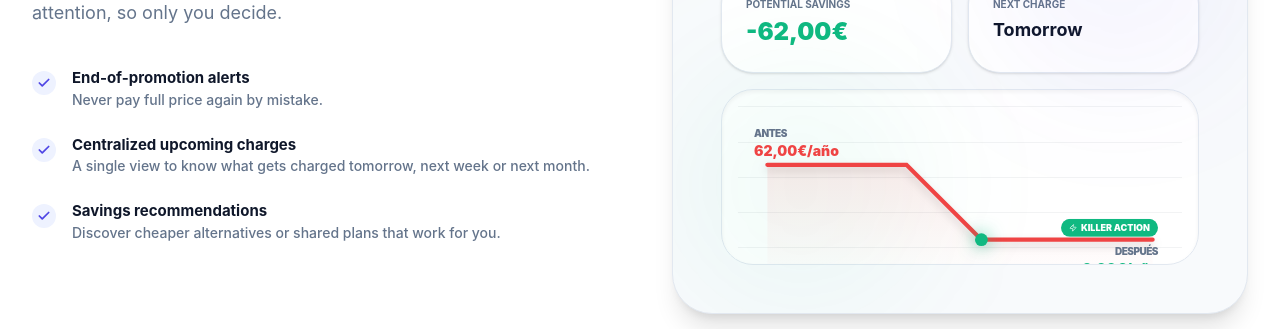
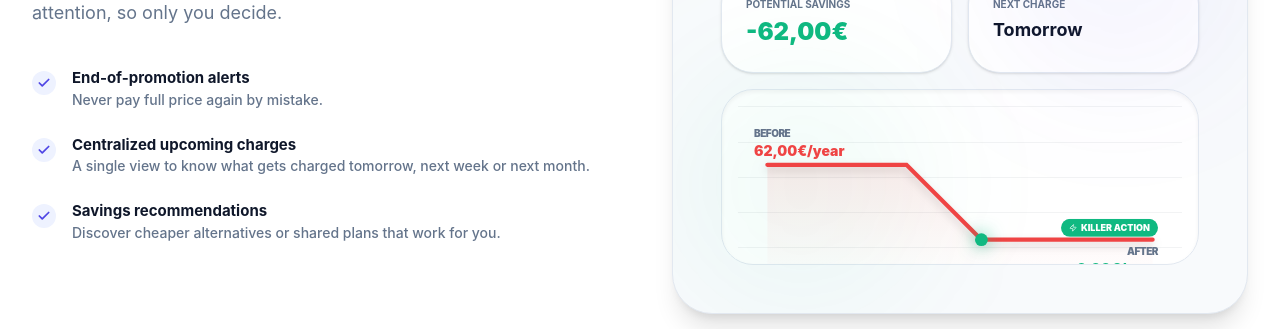
Before and after one commit to ranndoneur26/killer-control, a React (Vite) app: page / in a window 1280 px wide. Shown: the part 1540-1869 px from the top of the page. Built offline with nearby package versions, Linux system fonts and the light colour scheme; no server answers.

Commit message:
feat: complete internationalization for mockup chart components

```diff
--- a/src/components/charts/MockupChart.jsx
+++ b/src/components/charts/MockupChart.jsx
@@ -61,16 +61,16 @@ export default function MockupChart() {
 
                     {/* Labels */}
                     <div className="absolute top-0 left-2 flex flex-col pt-1">
-                        <span className="text-[10px] font-black text-[#64748B] uppercase tracking-tighter">Antes</span>
-                        <span className="text-sm font-black text-[#EF4444]">62,00€/año</span>
+                        <span className="text-[10px] font-black text-[#64748B] uppercase tracking-tighter">{t('features.hero_chart_before')}</span>
+                        <span className="text-sm font-black text-[#EF4444]">62,00€/{t('features.hero_chart_year')}</span>
                     </div>
 
                     <div className="absolute bottom-0 right-4 flex flex-col items-end pb-1">
                         <div className="bg-[#10B981] text-white text-[9px] font-black px-2 py-0.5 rounded-full mb-1 flex items-center gap-1 animate-bounce">
-                            <Zap size={8} /> KILLER ACTION
+                            <Zap size={8} /> {t('features.hero_chart_action')}
                         </div>
-                        <span className="text-[10px] font-black text-[#64748B] uppercase tracking-tighter">Después</span>
-                        <span className="text-sm font-black text-[#10B981]">0,00€/año</span>
+                        <span className="text-[10px] font-black text-[#64748B] uppercase tracking-tighter">{t('features.hero_chart_after')}</span>
+                        <span className="text-sm font-black text-[#10B981]">0,00€/{t('features.hero_chart_year')}</span>
                     </div>
                 </div>
 
```
